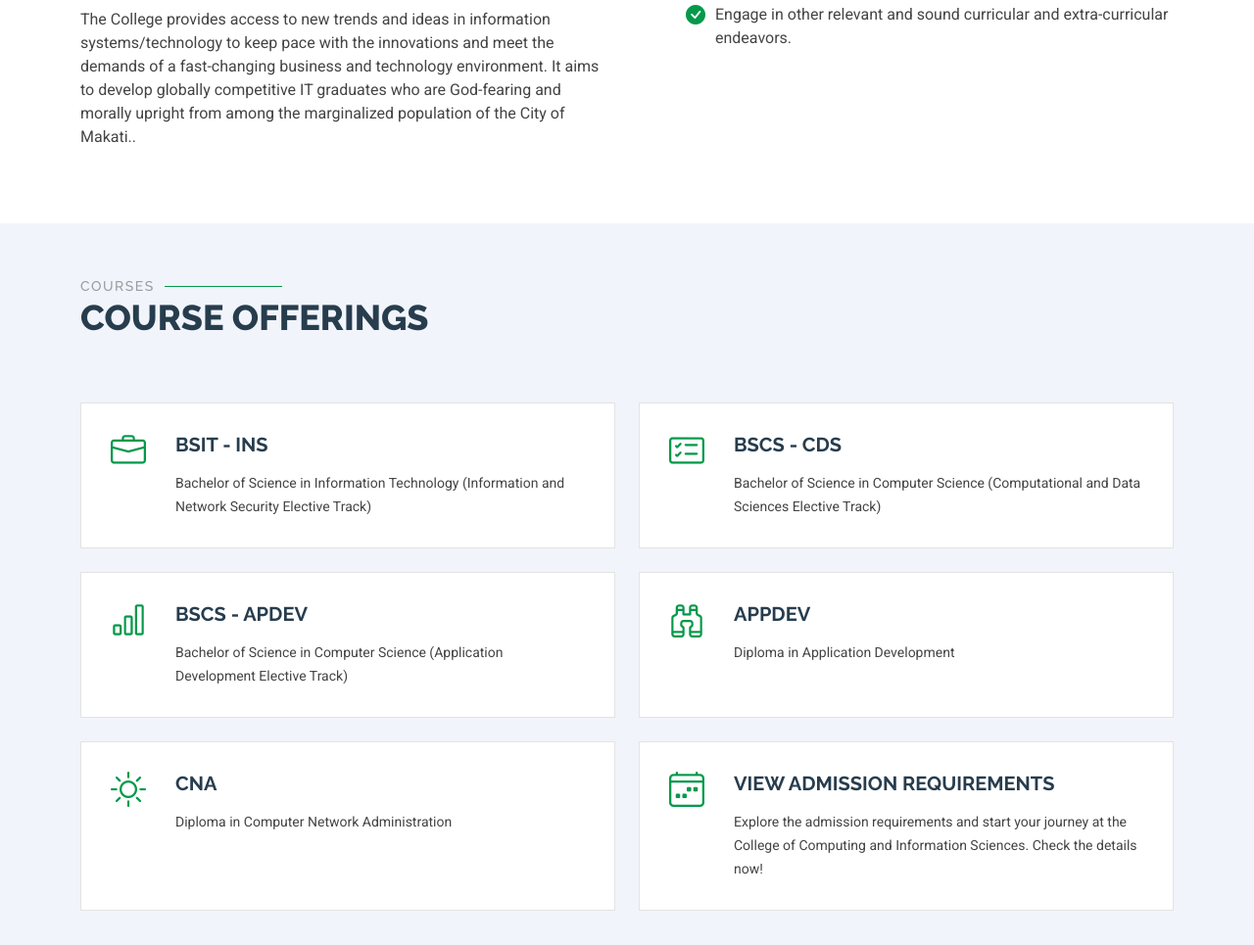
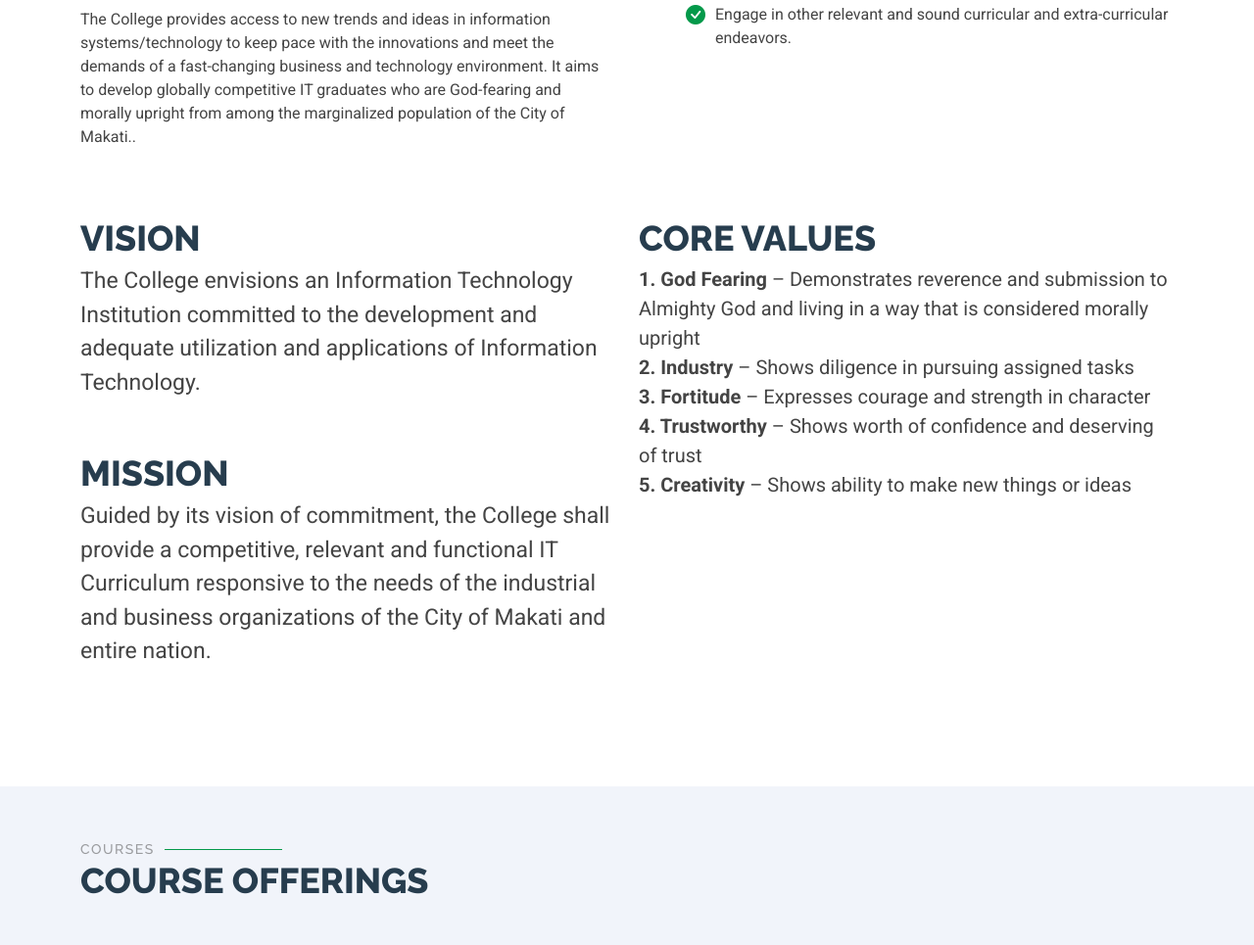
Before and after one commit to yenashiloh/CCIS-System, a plain HTML site: page index.html in a window 1280 px wide. Shown: the part 1327-2292 px from the top of the page at 98% size. Drawn offline with Linux system fonts and the light colour scheme.

Commit message:
updated 12/12/2024

```diff
--- a/index.html
+++ b/index.html
@@ -92,6 +92,29 @@
         </div>
 
       </div>
+      <div class="container section-title" data-aos="fade-up">
+        <div class="row">
+            <div class="col-md-6 ">
+                <p class="mt-5">VISION</p>
+                <span style="font-size: 23px;">The College envisions an Information Technology Institution committed to the development and adequate utilization and applications of Information Technology.</span>
+
+                <p class="mt-5">MISSION</p>
+                <span style="font-size: 23px;">Guided by its vision of commitment, the College shall provide a competitive, relevant and functional IT Curriculum responsive to the needs of the industrial and business organizations of the City of Makati and entire nation.</span>
+            </div>
+
+            <div class="col-md-6">
+              <p class="mt-5">CORE VALUES</p>
+              <span style="font-size: 20px; display: block;"><strong>1. God Fearing</strong> – Demonstrates reverence and submission to Almighty God and living in a way that is considered morally upright</span>
+              <span style="font-size: 20px; display: block;"><strong>2. Industry</strong> – Shows diligence in pursuing assigned tasks</span>
+              <span style="font-size: 20px; display: block;"><strong>3. Fortitude</strong> – Expresses courage and strength in character</span>
+              <span style="font-size: 20px; display: block;"><strong>4. Trustworthy</strong> – Shows worth of confidence and deserving of trust</span>
+              <span style="font-size: 20px; display: block;"><strong>5. Creativity</strong> – Shows ability to make new things or ideas</span>
+          </div>
+        </div>
+    </div>
+
+    </div>
+
 
     </section>
 
@@ -174,6 +197,7 @@
         </div>
 
       </div>
+
 
     </section>
 
```
